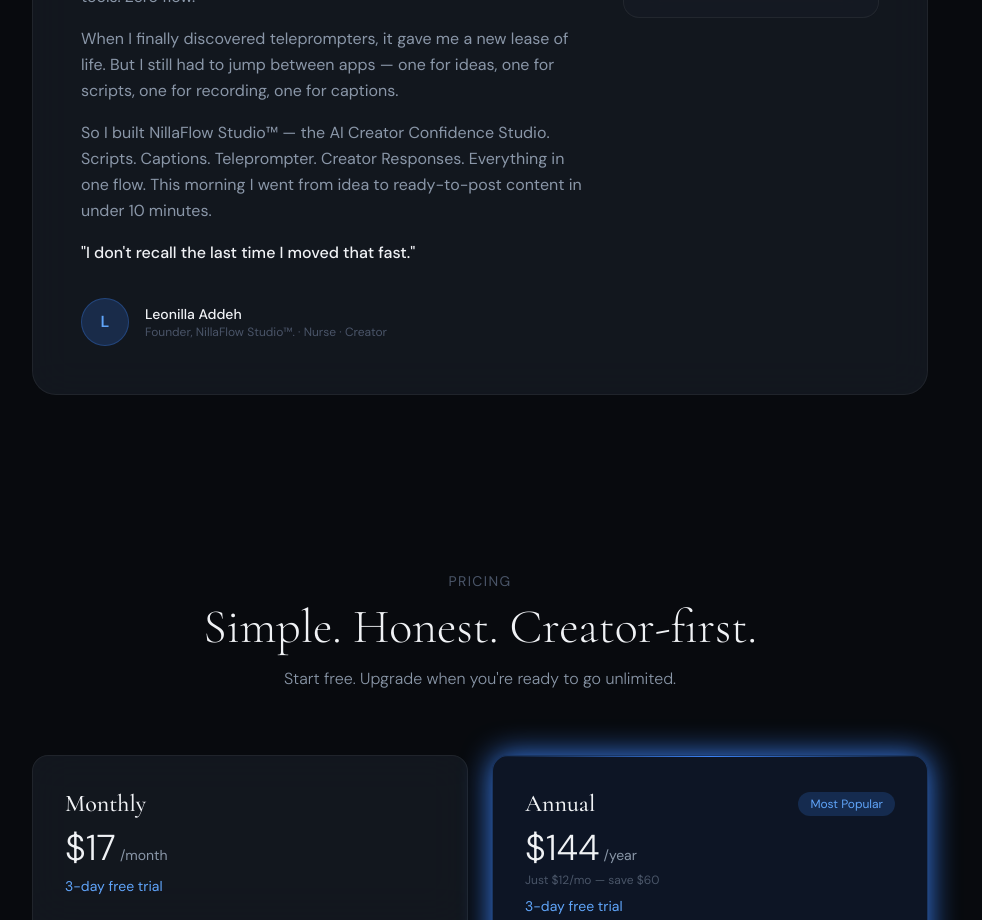
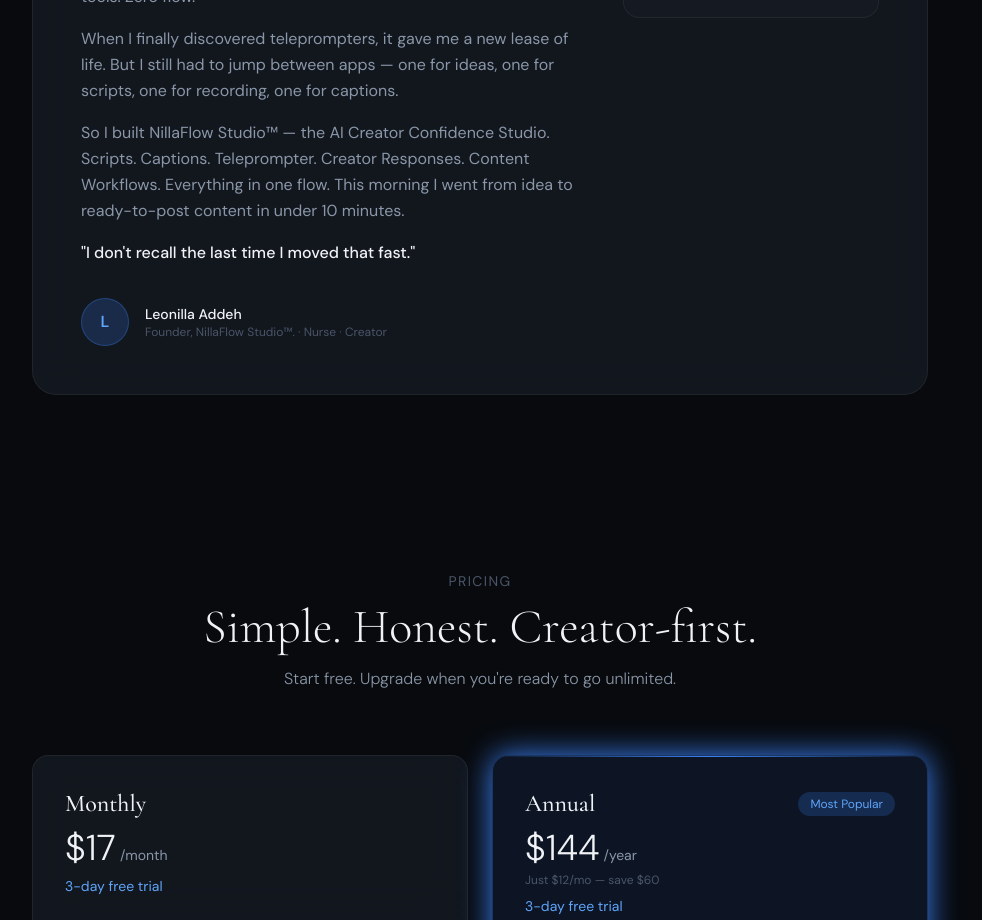
Before and after one commit to nillad70-oss/creatorflow-studio, a Next.js app: page / in a window 1280 px wide. Shown: the part 5060-5980 px from the top of the page, without its empty margins (160-1142 px from the left). Built offline with nearby package versions, Linux system fonts and the light colour scheme; no server answers.

Commit message:
Add Content Workflows to founder story

```diff
--- a/pages/index.js
+++ b/pages/index.js
@@ -405,7 +405,7 @@
                     <p>Memorizing scripts made me rigid. I stuttered. I missed lines. I started over. Days. Hours. Sometimes weeks lost to endless retakes.</p>
                     <p>I was using 6 different AI apps — ChatGPT, Claude, Gemini, ElevenLabs, Grok, and more. And I was STILL struggling. Too many tools. Zero flow.</p>
                     <p>When I finally discovered teleprompters, it gave me a new lease of life. But I still had to jump between apps — one for ideas, one for scripts, one for recording, one for captions.</p>
-                    <p>So I built NillaFlow Studio™ — the AI Creator Confidence Studio. Scripts. Captions. Teleprompter. Creator Responses. Everything in one flow. This morning I went from idea to ready-to-post content in under 10 minutes.</p>
+                    <p>So I built NillaFlow Studio™ — the AI Creator Confidence Studio. Scripts. Captions. Teleprompter. Creator Responses. Content Workflows. Everything in one flow. This morning I went from idea to ready-to-post content in under 10 minutes.</p>
                     <p className="text-primary font-medium">"I don't recall the last time I moved that fast."</p>
                   </div>
                   <div className="mt-8 flex items-center gap-4">
```
